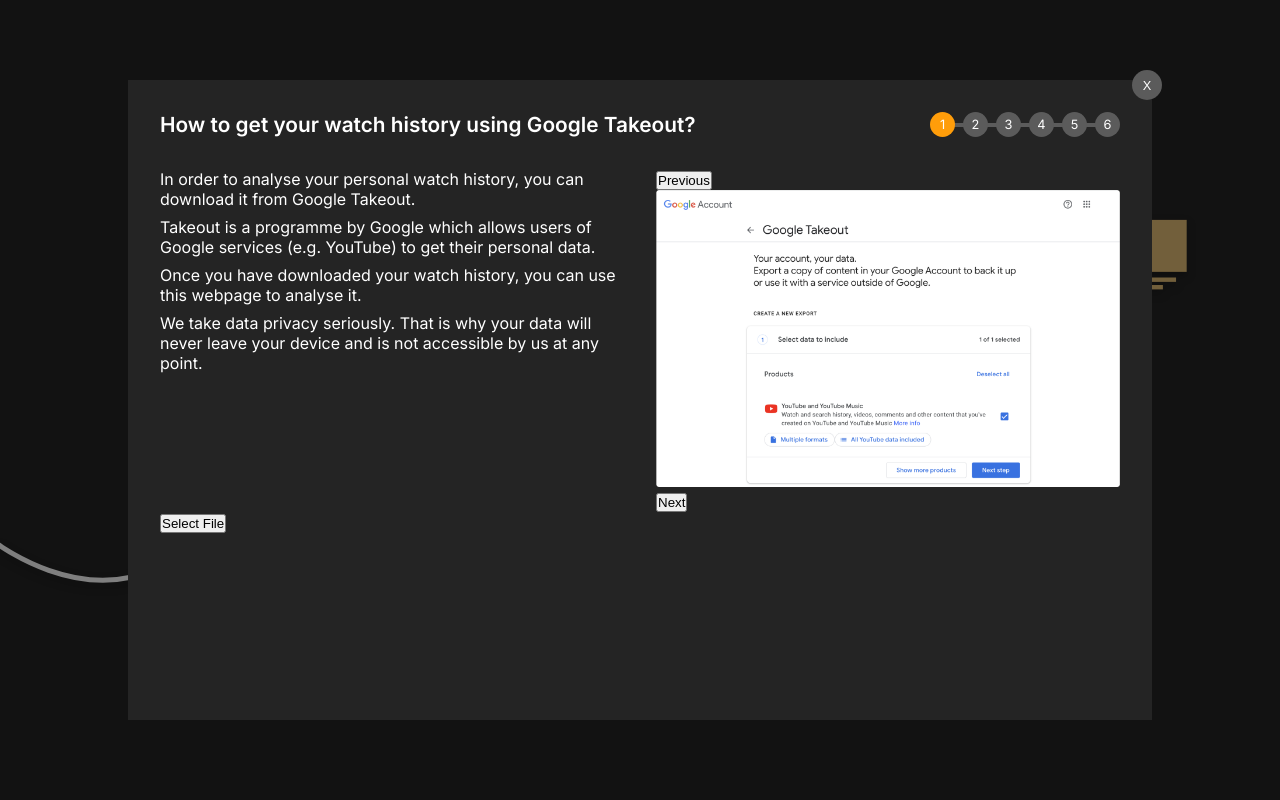
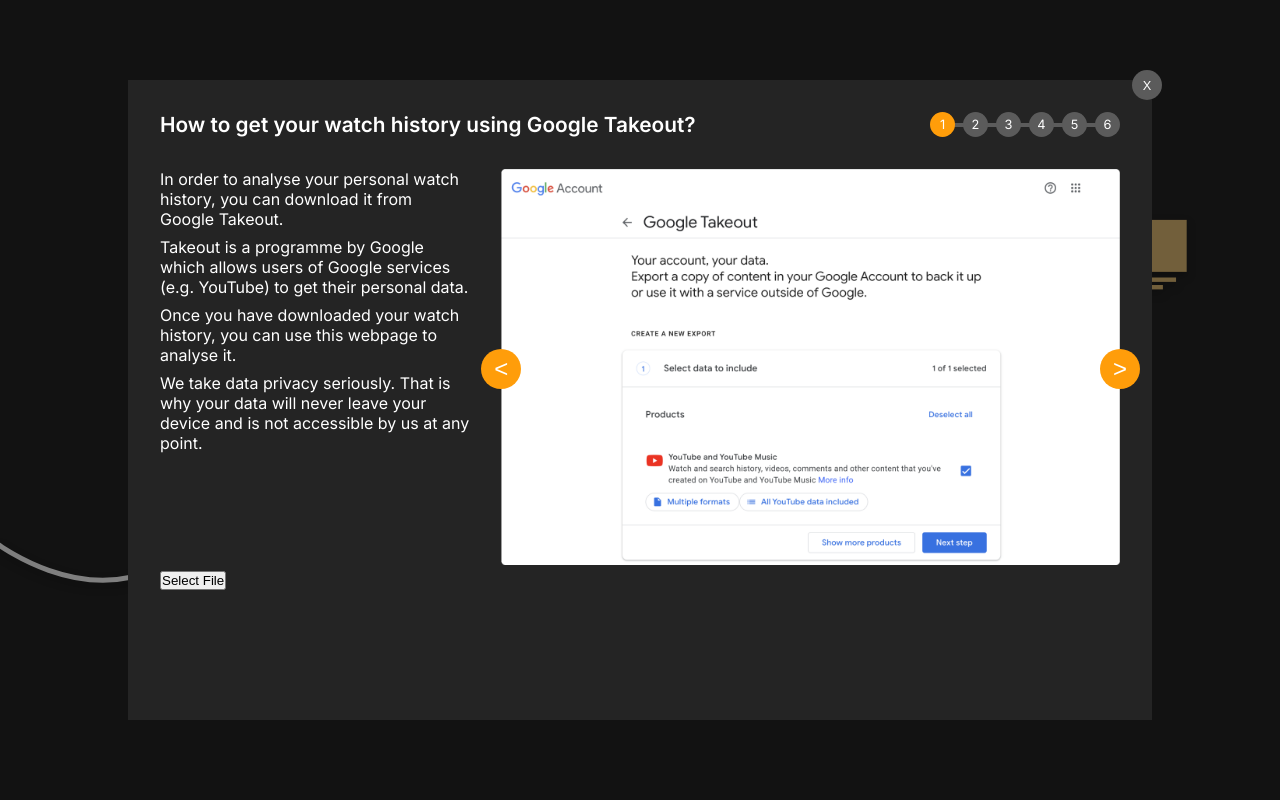
Before and after one commit to leosch1/youtube-path, a Next.js app: page / in a window 1280 px wide. Both pictures are taken after a click on the button "Use your own data". Shown: the top 800 px of the page. Built offline with nearby package versions, Linux system fonts and the light colour scheme.

Commit message:
add buttons for carousel

```diff
--- a/components/OwnDataModal.module.css
+++ b/components/OwnDataModal.module.css
@@ -98,6 +98,33 @@
     margin-bottom: 0.5em;
 }
 
+.carouselContainer {
+    position: relative;
+    width: 100%;
+}
+
+.carouselButton {
+    position: absolute;
+    top: 50%;
+    transform: translateY(-50%);
+    background: var(--primary-action-color);
+    border: none;
+    font-size: 1.5em;
+    cursor: pointer;
+    width: 40px;
+    height: 40px;
+    border-radius: 50%;
+    color: var(--primary-text-color)
+}
+
+.carouselButton.prev {
+    left: -20px;
+}
+
+.carouselButton.next {
+    right: -20px;
+}
+
 .content img {
     object-fit: cover;
     width: 100%;
--- a/components/OwnDataModal.tsx
+++ b/components/OwnDataModal.tsx
@@ -56,10 +56,10 @@
                         <p>We take data privacy seriously. That is why your data will never leave your device and is not accessible by us at any point.</p>
                     </div>
 
-                    <div>
-                        <button onClick={prevImage}>Previous</button>
+                    <div className={styles.carouselContainer}>
+                        <button className={`${styles.carouselButton} ${styles.prev}`} onClick={prevImage}>&lt;</button>
                         <img src={images[currentImageIndex]} alt="Google Takeout" />
-                        <button onClick={nextImage}>Next</button>
+                        <button className={`${styles.carouselButton} ${styles.next}`} onClick={nextImage}>&gt;</button>
                     </div>
                 </div>
                 <button onClick={() => fileInputRef.current?.click()}>Select File</button>
```
